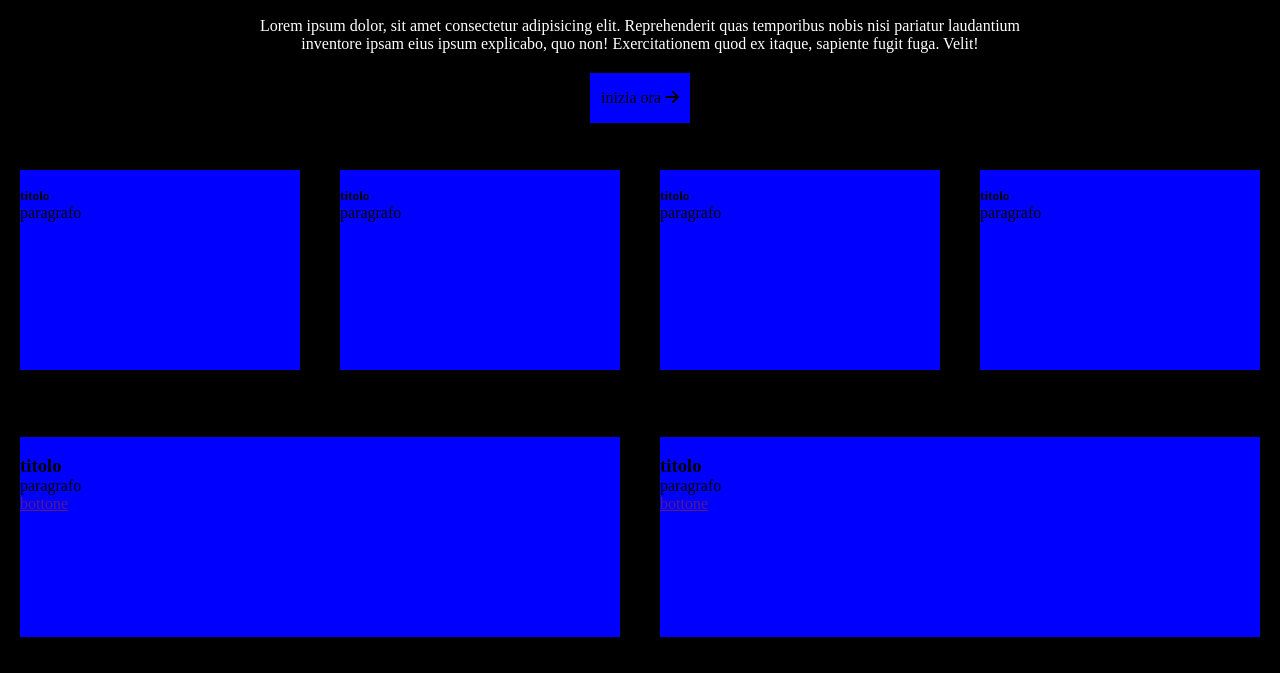
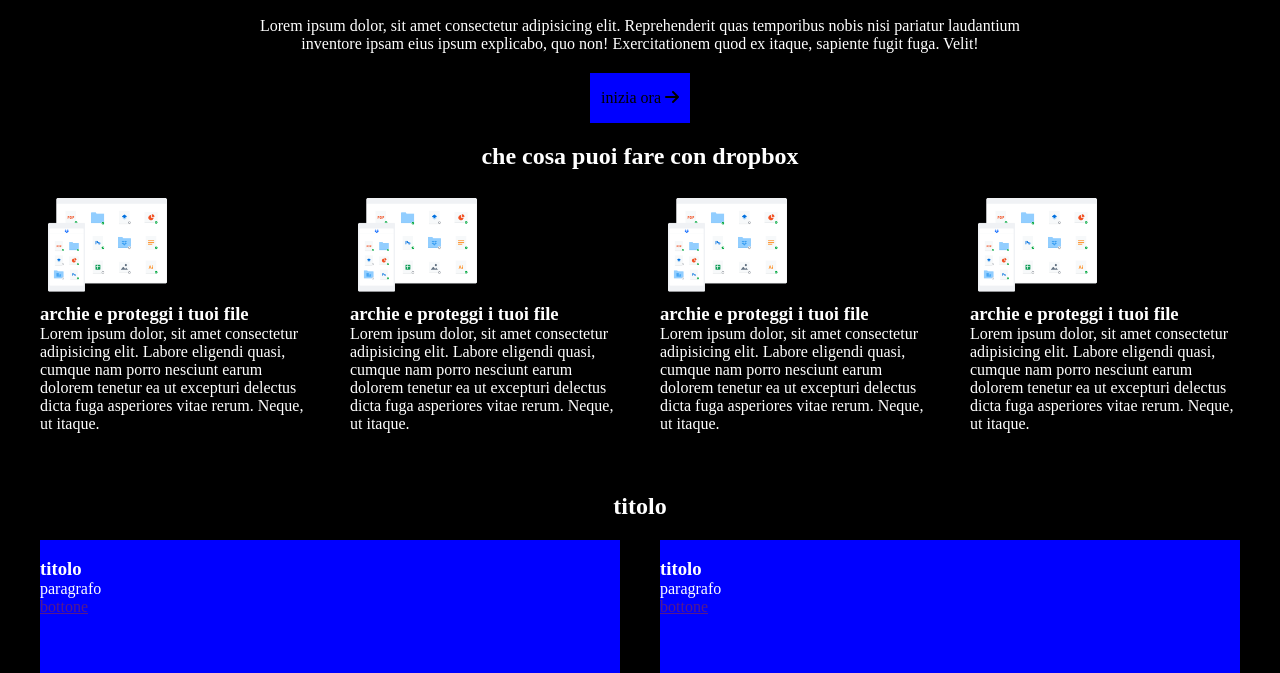
Before and after one commit to antoniolaikauf/htmlcss-dropbox, a plain HTML site: page bonus/index2.html in a window 1280 px wide. Shown: the part 127-800 px from the top of the page. Drawn offline with Linux system fonts and the light colour scheme.

Commit message:
fatto sezione 2 main

```diff
--- a/bonus/css/index2.css
+++ b/bonus/css/index2.css
@@ -11,6 +11,7 @@
 
 body{
     background-color: black;
+    color: white;
 }
 /* stili header */
 
@@ -21,7 +22,6 @@ header{
 /* caratteristiche items dentro header */
 header h1{
     padding: 0 150px;
-    color: white;
 }
 
 header p{
@@ -49,13 +49,22 @@ header p{
 
 
 /* stili main */
+h2{
+    text-align: center;
+}
+
+main>section{
+    padding: 20px;
+}
+/* sezione 1 */
 
 .utilità>div{
     width: calc(100% / 4 - 40px);
     margin: 20px;
-    /* debug */
-    background-color: blue;
-    height: 200px;
+}
+
+.utilità img{
+    width: 50%;
 }
 
 /* seconda parte main */
--- a/bonus/index2.html
+++ b/bonus/index2.html
@@ -21,29 +21,29 @@
     <!-- inizio main -->
     <main>
          <section> <!--sezione1-->
-            <h1>
-                titolo
-            </h1>
+            <h2>
+               che cosa puoi fare con dropbox
+            </h2>
             <div class="flex-items utilità">
                 <div>
-                    <img src="" alt="">
-                    <h5>titolo</h5>
-                    <p>paragrafo</p>
+                    <img src="../img/business-feature-multi-device.png" alt="">
+                    <h3>archie e proteggi i tuoi file </h3>
+                    <p>Lorem ipsum dolor, sit amet consectetur adipisicing elit. Labore eligendi quasi, cumque nam porro nesciunt earum dolorem tenetur ea ut excepturi delectus dicta fuga asperiores vitae rerum. Neque, ut itaque.</p>
                 </div>
                 <div>
-                    <img src="" alt="">
-                    <h5>titolo</h5>
-                    <p>paragrafo</p>
+                    <img src="../img/business-feature-multi-device.png" alt="">
+                    <h3>archie e proteggi i tuoi file </h3>
+                    <p>Lorem ipsum dolor, sit amet consectetur adipisicing elit. Labore eligendi quasi, cumque nam porro nesciunt earum dolorem tenetur ea ut excepturi delectus dicta fuga asperiores vitae rerum. Neque, ut itaque.</p>
                 </div>
                 <div>
-                    <img src="" alt="">
-                    <h5>titolo</h5>
-                    <p>paragrafo</p>
+                    <img src="../img/business-feature-multi-device.png" alt="">
+                    <h3>archie e proteggi i tuoi file </h3>
+                    <p>Lorem ipsum dolor, sit amet consectetur adipisicing elit. Labore eligendi quasi, cumque nam porro nesciunt earum dolorem tenetur ea ut excepturi delectus dicta fuga asperiores vitae rerum. Neque, ut itaque.</p>
                 </div>
                 <div>
-                    <img src="" alt="">
-                    <h5>titolo</h5>
-                    <p>paragrafo</p>
+                    <img src="../img/business-feature-multi-device.png" alt="">
+                    <h3>archie e proteggi i tuoi file </h3>
+                    <p>Lorem ipsum dolor, sit amet consectetur adipisicing elit. Labore eligendi quasi, cumque nam porro nesciunt earum dolorem tenetur ea ut excepturi delectus dicta fuga asperiores vitae rerum. Neque, ut itaque.</p>
                 </div>
 
             </div>
```
